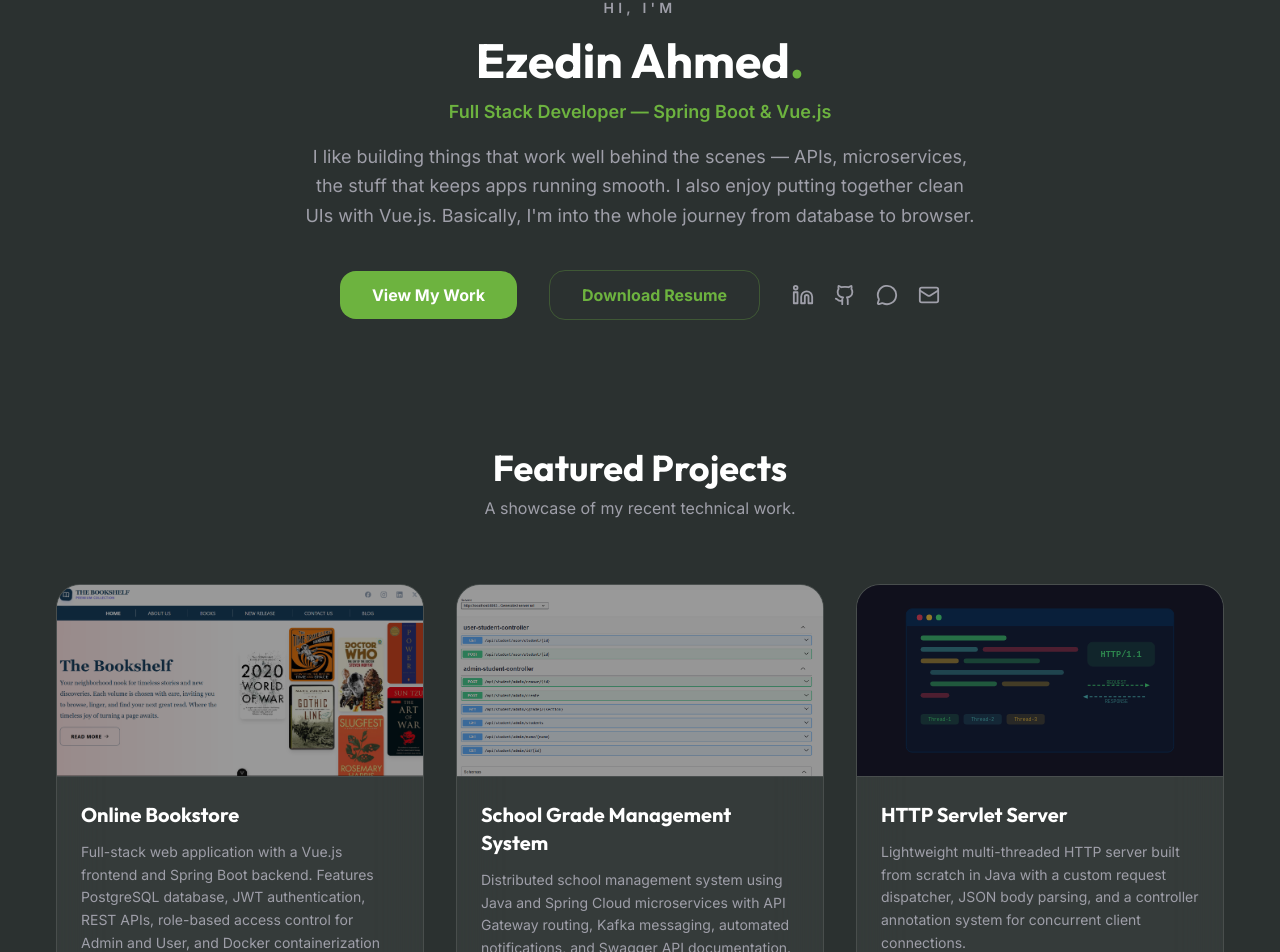
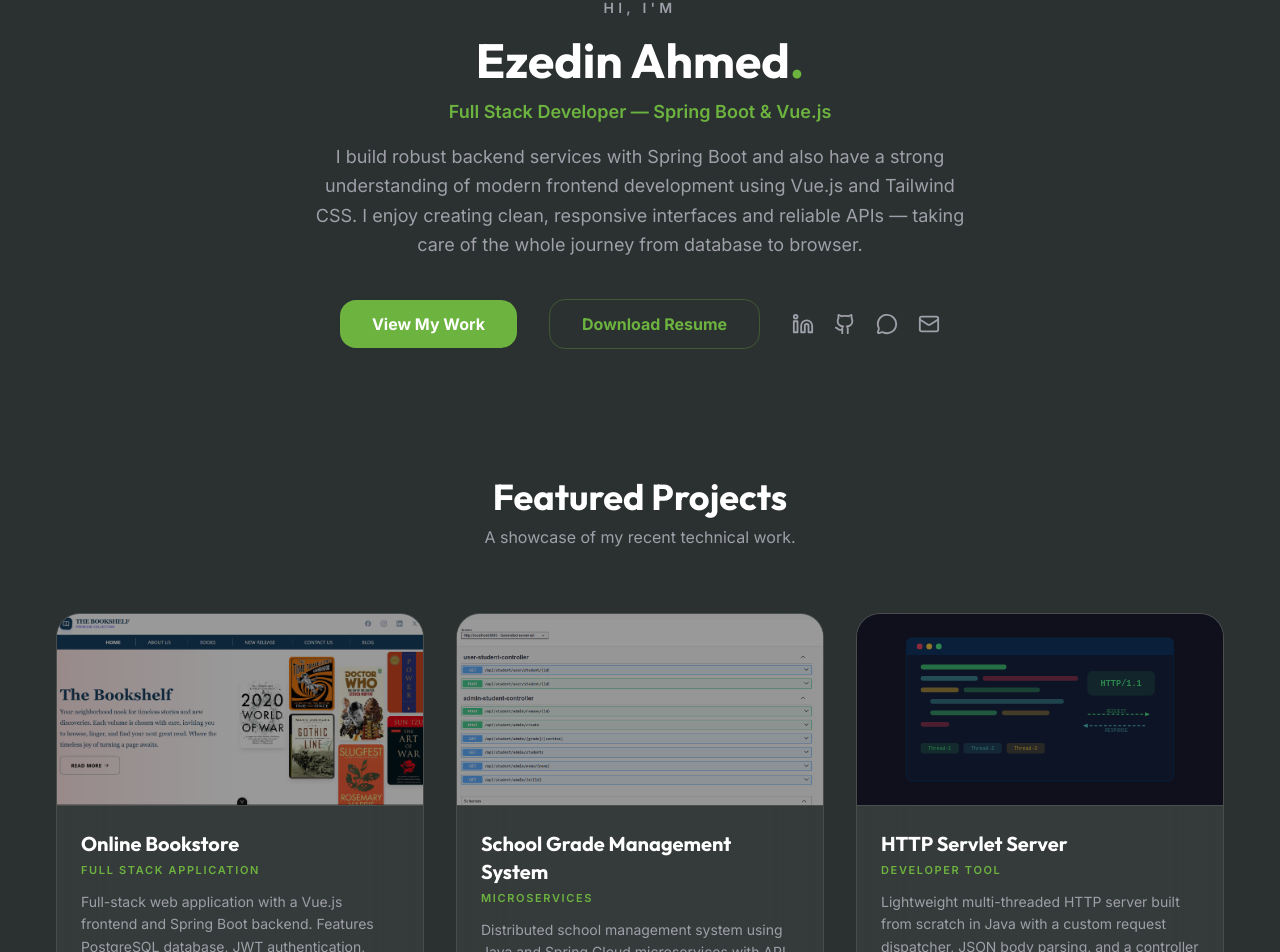
Before and after one commit to ezedincode/portfolio, a Vue app in the folder frontend/: page / in a window 1280 px wide. Shown: the part 176-1128 px from the top of the page. Built offline with nearby package versions, Linux system fonts and the light colour scheme.

Commit message:
adding catagories to projects

```diff
--- a/frontend/src/App.vue
+++ b/frontend/src/App.vue
@@ -48,6 +48,7 @@ const featuredProjects = [
     id: 1,
     title: 'Online Bookstore',
     description: 'Full-stack web application with a Vue.js frontend and Spring Boot backend. Features PostgreSQL database, JWT authentication, REST APIs, role-based access control for Admin and User, and Docker containerization for consistent deployment.',
+    category: 'Full Stack Application',
     tags: 'Vue.js, Spring Boot, PostgreSQL, JWT, Docker',
     githubUrl: 'https://github.com/ezedincode/online-book-store',
     imageUrl: bookStoreImg
@@ -56,6 +57,7 @@ const featuredProjects = [
     id: 2,
     title: 'School Grade Management System',
     description: 'Distributed school management system using Java and Spring Cloud microservices with API Gateway routing, Kafka messaging, automated notifications, and Swagger API documentation.',
+    category: 'Microservices',
     tags: 'Java, Spring Cloud, API Gateway, Kafka',
     githubUrl: 'https://github.com/ezedincode/school-grade-management-system',
     imageUrl: gradePilotImg
@@ -64,6 +66,7 @@ const featuredProjects = [
     id: 3,
     title: 'HTTP Servlet Server',
     description: 'Lightweight multi-threaded HTTP server built from scratch in Java with a custom request dispatcher, JSON body parsing, and a controller annotation system for concurrent client connections.',
+    category: 'Developer Tool',
     tags: 'Java, HTTP, Multithreading, JSON',
     githubUrl: 'https://github.com/ezedincode/http-servlet-server',
     imageUrl: httpServletImg
@@ -72,6 +75,7 @@ const featuredProjects = [
     id: 4,
     title: 'Load Balancer',
     description: 'Java-based load balancer that distributes incoming HTTP traffic across multiple backend servers using algorithms like Round Robin and health monitoring for improved fault tolerance.',
+    category: 'Infrastructure / Tool',
     tags: 'Java, Load Balancing, HTTP, Monitoring',
     githubUrl: 'https://github.com/ezedincode/loadbalancer',
     imageUrl: loadBalancerImg
@@ -80,6 +84,7 @@ const featuredProjects = [
     id: 5,
     title: 'E-commerce Microservices',
     description: 'Microservices-based e-commerce system built with Spring Boot, separate services for core functions, service discovery, and an API Gateway via Spring Cloud for a scalable architecture.',
+    category: 'Microservices',
     tags: 'Spring Boot, Microservices, Spring Cloud, Discovery',
     githubUrl: 'https://github.com/ezedincode/ecommerce-microservice',
     imageUrl: ecommerceImg
@@ -210,9 +215,9 @@ onMounted(() => {
       </h1>
       <div class="text-lg font-semibold text-spring-green mb-4">{{ profile.title }} — Spring Boot & Vue.js</div>
       <p class="text-lg text-zinc-600 dark:text-zinc-400 max-w-2xl mx-auto mb-10 leading-relaxed">
-        I like building things that work well behind the scenes — APIs, microservices,
-        the stuff that keeps apps running smooth. I also enjoy putting together clean UIs
-        with Vue.js. Basically, I'm into the whole journey from database to browser.
+        I build robust backend services with Spring Boot and also have a strong understanding of modern frontend
+        development using Vue.js and Tailwind CSS. I enjoy creating clean, responsive interfaces and reliable APIs —
+        taking care of the whole journey from database to browser.
       </p>
       <div class="flex flex-col md:flex-row justify-center items-center gap-8">
         <a href="#projects" class="bg-spring-green hover:bg-spring-green/90 text-white px-8 py-3 rounded-xl font-bold transition-transform hover:-translate-y-1">
--- a/frontend/src/components/ProjectCard.vue
+++ b/frontend/src/components/ProjectCard.vue
@@ -22,7 +22,10 @@ defineProps({
       <div class="absolute inset-0 bg-black/40 transition-opacity duration-300 group-hover:opacity-0"></div>
     </div>
     <div class="p-6 grow flex flex-col">
-      <h3 class="text-xl font-bold mb-3 font-outfit">{{ project.title }}</h3>
+      <h3 class="text-xl font-bold mb-1 font-outfit">{{ project.title }}</h3>
+      <p v-if="project.category" class="text-[11px] font-semibold text-spring-green uppercase tracking-[0.15em] mb-3">
+        {{ project.category }}
+      </p>
       <p class="text-zinc-600 dark:text-zinc-400 text-sm leading-relaxed mb-6 grow">{{ project.description }}</p>
       <div class="flex flex-wrap gap-2 mb-6">
         <span v-for="tag in project.tags?.split(',')" :key="tag" class="text-[10px] px-3 py-1 bg-spring-green/10 text-spring-green rounded-full font-bold uppercase tracking-wider">
```
